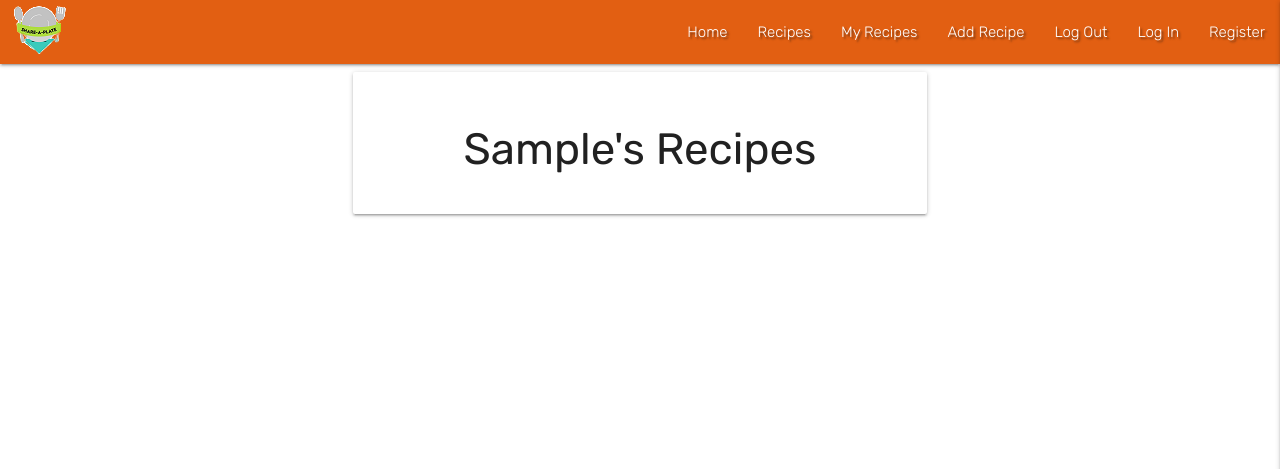
After one commit to brimurphy/share-a-plate, a Flask app: page /my_recipes/1 in a window 1280 px wide. The commit adds this page. Shown: the top 469 px of the page. Run offline with Flask 2, Linux system fonts and the light colour scheme; the visitor is signed in with stand-in values (Sample User, id 1); a database or web service that is not in the repository returns one stand-in record (values such as "Sample title"); some libraries are stand-ins or nearby versions; some web fonts are replaced.

Commit message:
Add my_recipes.html template for session user

```diff
--- a/app.py
+++ b/app.py
@@ -26,7 +26,7 @@ def home():
 
 @app.route("/recipes")
 def recipes():
-    recipes = mongo.db.recipes.find()
+    recipes = mongo.db.recipes.find_one()
     return render_template("recipes.html", recipes=recipes)
 
 
@@ -65,6 +65,7 @@ def register():
 
         session["user"] = request.form.get("username").lower()
         flash("Registration Succesful!")
+        return redirect(url_for('my_recipes', username=session["user"]))
     return render_template("register.html")
 
 
@@ -82,6 +83,8 @@ def log_in():
                 session["user"] = request.form.get("username").lower()
                 flash("Welcome {}, what are we cooking today?".format(
                     request.form.get("username").capitalize()))
+                return redirect(
+                    url_for('my_recipes', username=session["user"]))
             else:
                 # passwords don't match
                 flash("Incorrect Username and/or Password")
@@ -94,6 +97,13 @@ def log_in():
     return render_template("login.html")
 
 
+@app.route("/my_recipes/<username>", methods=["GET", "POST"])
+def my_recipes(username):
+    username = mongo.db.users.find_one(
+        {"username": session["user"]})["username"]
+    return render_template("my_recipes.html", username=username)
+
+
 if __name__ == "__main__":
     app.run(host=os.environ.get("IP"),
             port=int(os.environ.get("PORT")),
--- a/templates/base.html
+++ b/templates/base.html
@@ -37,7 +37,7 @@
           <ul class="right hide-on-med-and-down">
             <li><a href="{{ url_for('home') }}">Home</a></li>
             <li><a href="{{ url_for('recipes') }}">Recipes</a></li>
-            <li><a href="#">My Recipes</a></li>
+            <li><a href="{{ url_for('my_recipes', username=session['user']) }}">My Recipes</a></li>
             <li><a href="#">Add Recipe</a></li>
             <li><a href="#">Log Out</a></li>
             <li><a href="{{ url_for('log_in') }}">Log In</a></li>
@@ -51,7 +51,7 @@
         <li><h4 class="center-align turquoise-text heading-sidenav header-text">Share A Plate</h4></li>
         <li><a href="{{ url_for('home') }}">Home</a></li>
         <li><a href="{{ url_for('recipes') }}">Recipes</a></li>
-        <li><a href="#">My Recipes</a></li>
+        <li><a href="{{ url_for('my_recipes', username=session['user']) }}">My Recipes</a></li>
         <li><a href="#">Add Recipe</a></li>
         <li><a href="#">Log Out</a></li>
         <li><a href="{{ url_for('log_in') }}">Log In</a></li>
--- /dev/null
+++ b/templates/my_recipes.html
@@ -0,0 +1,14 @@
+{% extends "base.html" %}
+{% block content %}
+
+<div class="row">
+  <div class="col s12 m8 offset-m2">
+    <div class="card-panel">
+      <h3 class="center-align">
+      {{ username.capitalize() }}'s Recipes
+      </h3>
+    </div>
+  </div>
+</div>
+
+{% endblock %}
```
